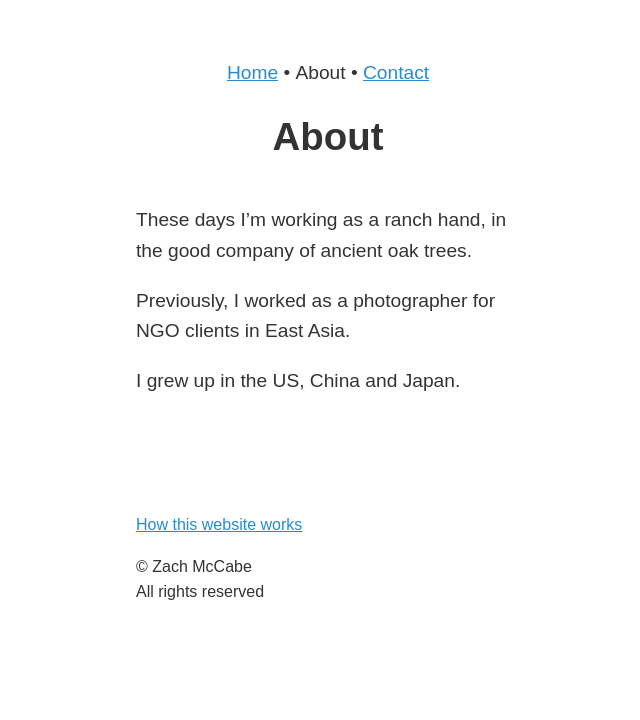
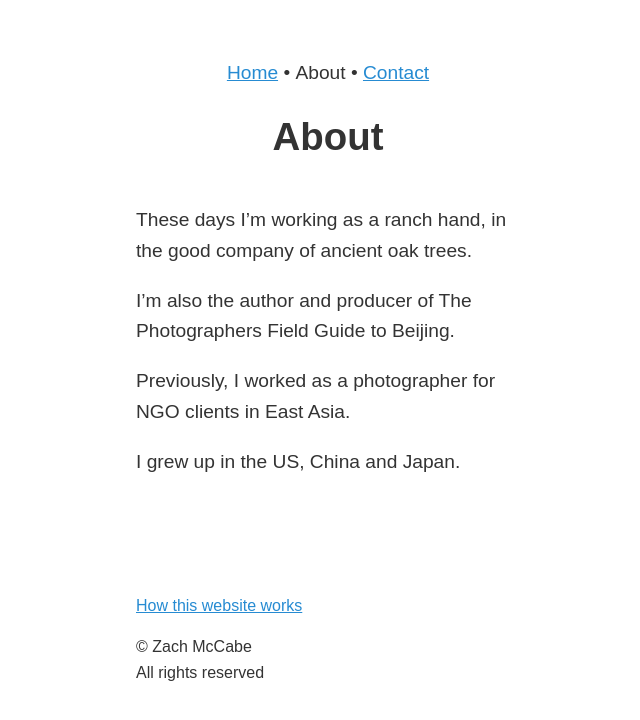
Before and after one commit to zachmccabe/zachmccabe.github.io, a Jekyll site: the page built from about.md, in a window 1280 px wide. Shown: the top 720 px of the page, without its empty margins (312-952 px from the left). Built offline with Jekyll 4.4.1, drawn with Linux system fonts in a browser that asks for light colours.

Commit message:
Update about.md

```diff
--- a/about.md
+++ b/about.md
@@ -9,6 +9,8 @@ description: "Author and producer of The Photographers Field Guide to Beijing"
 
 These days I'm working as a ranch hand, in the good company of ancient oak trees.
 
+I'm also the author and producer of The Photographers Field Guide to Beijing.
+
 Previously, I worked as a photographer for NGO clients in East Asia.
 
 I grew up in the US, China and Japan.
```
